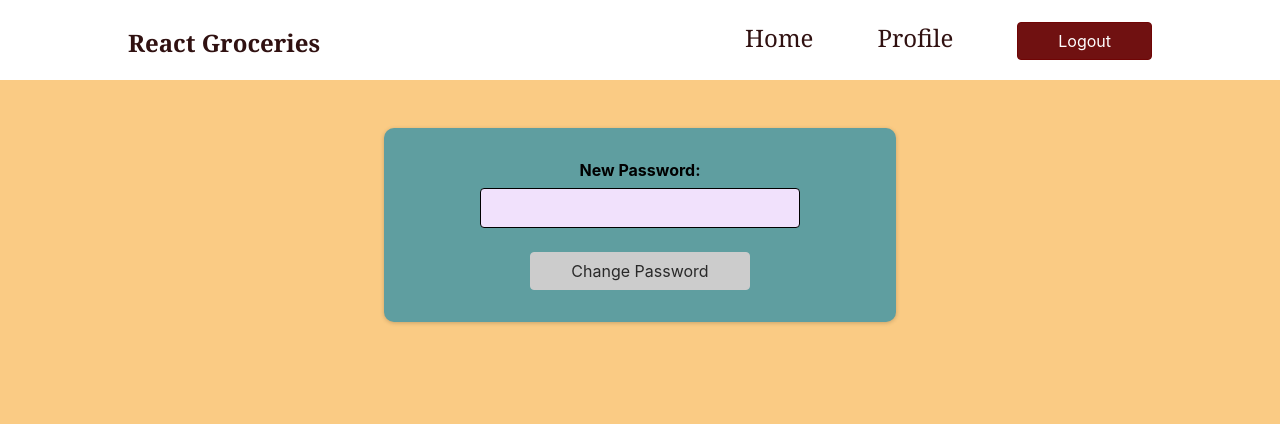
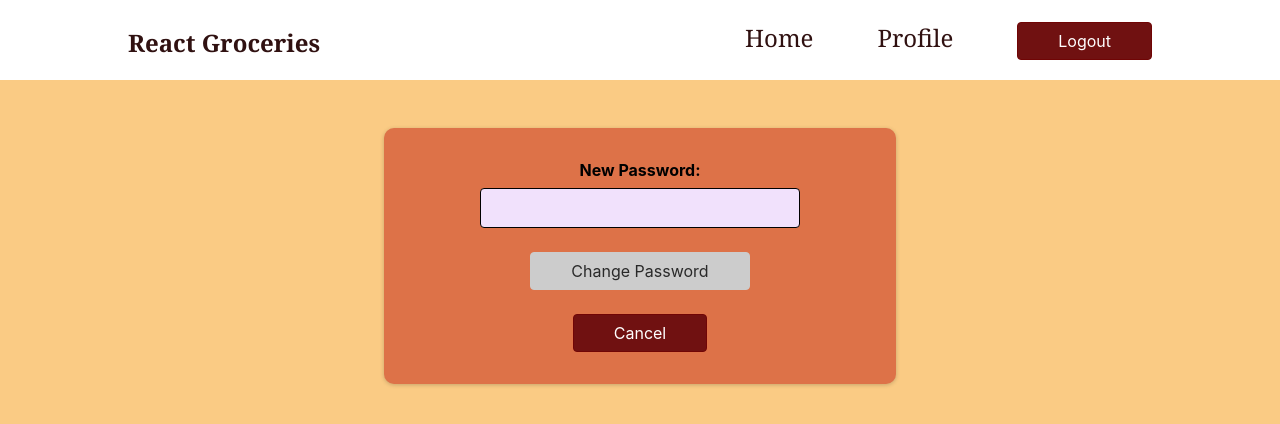
Before and after one commit to maggie-lw/portfolio-groceries, a Next.js app: page /profile/change-password in a window 1280 px wide. Shown: the top 424 px of the page. Built offline with nearby package versions, Linux system fonts and the light colour scheme; no server answers; sample sign-in values are in the browser's storage.

Commit message:
Profile CSS + cleanup

```diff
--- a/components/Profile/ChangePassword.js
+++ b/components/Profile/ChangePassword.js
@@ -53,6 +53,10 @@ const ChangePassword = () => {
       });
   };
 
+  const returnHandler = () => {
+    router.push("/profile");
+  };
+
   const passwordInputClasses = newPasswordInputHasError
     ? `${classes.control} ${classes.invalid}`
     : classes.control;
@@ -75,6 +79,9 @@ const ChangePassword = () => {
         <button disabled={!enteredNewPasswordIsValid}>Change Password</button>
       </div>
     </form>
+    <div className={classes.actions}>
+    <button onClick={returnHandler}>Cancel</button>
+    </div>
     </section>
   );
 };
--- a/components/Profile/ChangePassword.module.css
+++ b/components/Profile/ChangePassword.module.css
@@ -3,7 +3,7 @@
     width: 100%;
     max-width: 32rem;
     border-radius: 10px;
-    background-color: #5F9EA0;
+    background-color: #dd7248;
     box-shadow: 0 1px 4px rgba(0, 0, 0, 0.2);
     padding: 2rem;
     text-align: center;
@@ -54,15 +54,15 @@
     cursor: pointer;
     font: inherit;
     color: white;
-    background-color: #112f30;
-    border: 1px solid #112f30;
+    background-color: #701111;
+    border: 1px solid #700505;
     border-radius: 4px;
     padding: 0.5rem 2.5rem;
 }
 
 .actions button:hover {
-    background-color: #203f41;
-    border-color: #203f41;
+    background-color: #9b3131;
+    border-color: #9b3131;
 }
 
 .actions button:disabled,
--- /dev/null
+++ b/components/Profile/EditProfile.module.css
@@ -0,0 +1,55 @@
+.actions {
+  display: flex;
+  flex-direction: column;
+  align-items: center;
+}
+
+.actions button {
+  cursor: pointer;
+  font: inherit;
+  color: white;
+  background-color: #701111;
+  border: 1px solid #700505;
+  border-radius: 4px;
+  padding: 0.5rem 2.5rem;
+  margin-bottom: 1rem;
+}
+
+.actions button:hover {
+  background-color: #9b3131;
+  border-color: #9b3131;
+}
+
+.actions button:disabled,
+.actions button:disabled:hover,
+.actions button:disabled:active {
+  background-color: #ccc;
+  color: #292929;
+  border-color: #ccc;
+  cursor: not-allowed;
+}
+
+.form {
+  width: 100%;
+  margin-top: 1rem;
+  margin-bottom: 1rem;
+  display: flex;
+  flex-direction: column;
+}
+
+.form input,
+.form textarea {
+  display: block;
+  width: 100%;
+  font: inherit;
+  padding: 0.2rem;
+  margin-top: 0.5rem;
+  border-radius: 10px;
+  border: 1px solid #ccc;
+}
+
+.form input:focus,
+.form textarea:focus {
+  outline: none;
+  border-color: #230052;
+}
--- a/pages/profile/index.js
+++ b/pages/profile/index.js
@@ -5,7 +5,6 @@ const Profile = () => {
   return (
     <div>
       <UserProfile />
-      <Link href="/profile/change-password">Change Password</Link>
     </div>
   );
 };
```
Also changed, not shown: components/Profile/EditProfile.js (+19 -2 lines), components/Profile/UserProfile.js (+10 -4 lines), components/Profile/UserProfile.module.css (added, +19 -0 lines).
